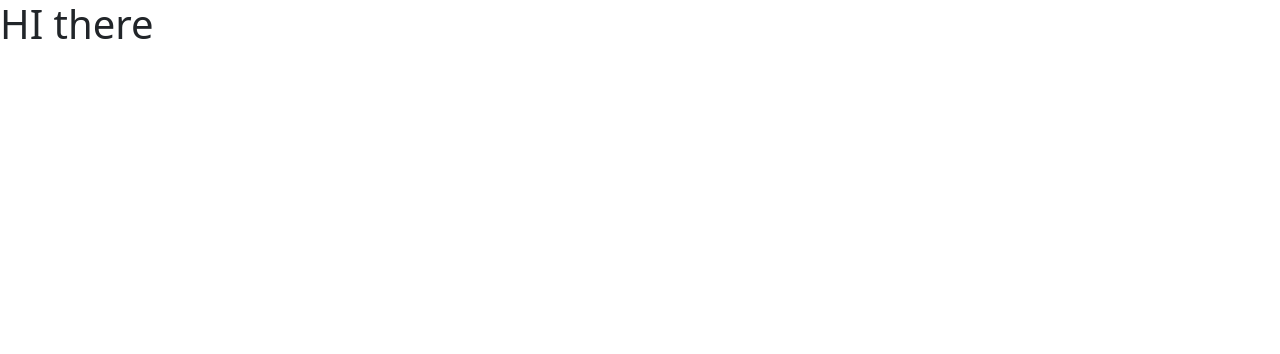
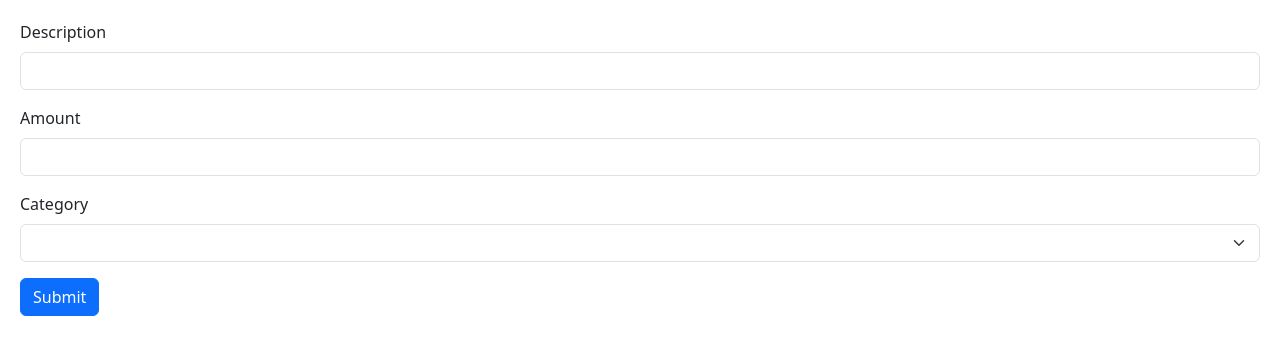
Before and after one commit to kiransp/expense_tracker, a React (Vite) app: page / in a window 1280 px wide. Shown: the top 354 px of the page. Built offline with nearby package versions, Linux system fonts and the light colour scheme.

Commit message:
basic form is ready

```diff
--- a/src/App.tsx
+++ b/src/App.tsx
@@ -1,7 +1,9 @@
+import Form from "./Form";
+
 function App() {
   return (
     <div className="App">
-      <h1>HI there</h1>
+      <Form />
     </div>
   );
 }
--- /dev/null
+++ b/src/Form.tsx
@@ -0,0 +1,41 @@
+function Form() {
+  return (
+    <div>
+      <form
+        onSubmit={(event) => {
+          event.preventDefault();
+          console.log("Submitted");
+        }}
+      >
+        <div className=" mb-3">
+          <label htmlFor="description" className="form-label">
+            Description
+          </label>
+          <input id="description" type="text" className="form-control" />
+        </div>
+        <div className="mb-3">
+          <label htmlFor="amount" className="form-label">
+            Amount
+          </label>
+          <input id="amount" type="number" className="form-control" />
+        </div>
+        <div className="mb-3">
+          <label htmlFor="amount" className="form-label">
+            Category
+          </label>
+          <select id="category" className="form-select">
+            <option selected></option>
+            <option value="1">Groceries</option>
+            <option value="2">Utilities</option>
+            <option value="3">Entertainment</option>
+          </select>
+        </div>
+        <button type="submit" className="btn btn-primary">
+          Submit
+        </button>
+      </form>
+    </div>
+  );
+}
+
+export default Form;
--- /dev/null
+++ b/src/index.css
@@ -0,0 +1,3 @@
+body {
+  margin: 20px;
+}
--- a/src/main.tsx
+++ b/src/main.tsx
@@ -2,6 +2,7 @@ import React from "react";
 import ReactDOM from "react-dom/client";
 import App from "./App";
 import "bootstrap/dist/css/bootstrap.min.css";
+import "./index.css";
 
 ReactDOM.createRoot(document.getElementById("root") as HTMLElement).render(
   <React.StrictMode>
```
